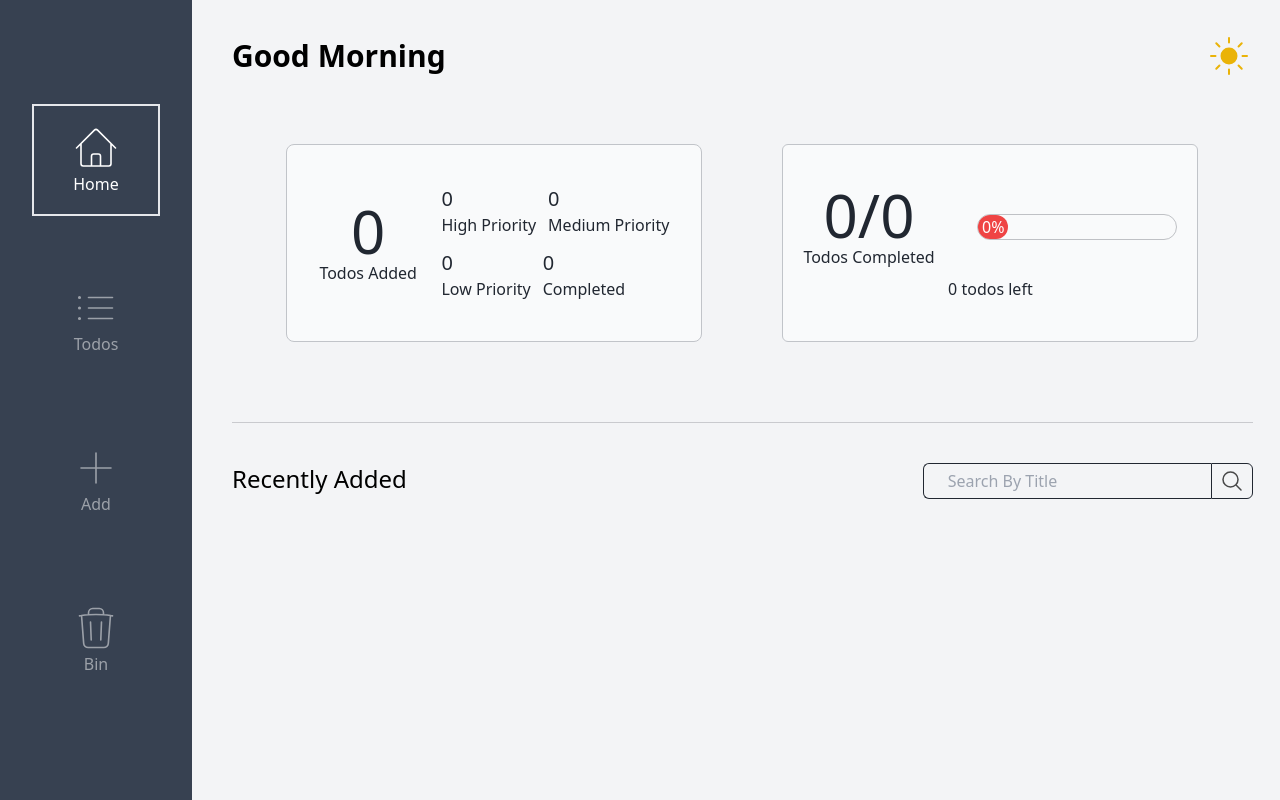
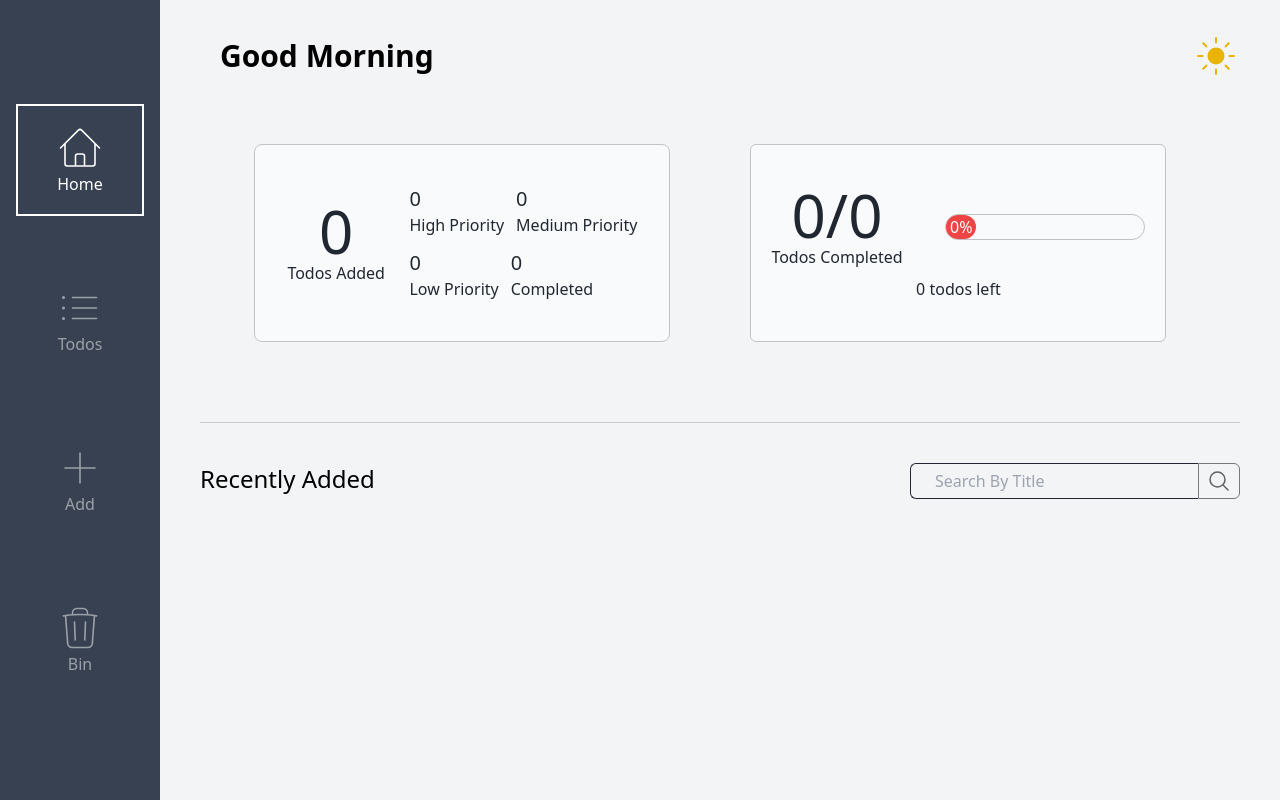
Before and after one commit to anonymous6299/ReactTodoApp, a React (Vite) app in the folder ReactApp/: page / in a window 1280 px wide. Built offline with nearby package versions, Linux system fonts and the light colour scheme.

Commit message:
RespInit

```diff
--- a/ReactApp/ContextAPI/ContextState.jsx
+++ b/ReactApp/ContextAPI/ContextState.jsx
@@ -1,5 +1,5 @@
 import { useEffect, useState } from "react";
-import context from "./ContextIniit";
+import context from "./ContextInit";
 
 const ContextState = (props) => {
     const [Mode, setMode] = useState("light");
@@ -8,7 +8,10 @@ const ContextState = (props) => {
     const [CardBg, setCardBg] = useState("#F9FAFB");
     const [CardClr, setCardClr] = useState("#212731");
     const [TodoNavBdr, setTodoNavBdr] = useState("black");
-    const [FormUI, setFormUI] = useState({bg:"#F9FAFB",text:"#1F2937",border:"#D1D5DB",FocBdr:"#B8BDC6"})
+    const [FormUI, setFormUI] = useState({bg:"#F9FAFB",text:"#1F2937",border:"#D1D5DB",FocBdr:"#B8BDC6"});
+    const [SideNavUI, setSideNavUI] = useState({bg:"#374151",text:"white",btnbdr:"white"});
+    const [HomeBtmFrmBdr, setHomeBtmFrmBdr] = useState("#212731");
+    const [SideNavLft, setSideNavLft] = useState(40)
     const ToggleToDark = () => {
         document.body.style.backgroundColor = "#121212"
         document.body.style.color="#F3F4F6";
@@ -21,6 +24,10 @@ const ContextState = (props) => {
             border:"#4A4A4A",
             FocBdr:"#B8BDC6"
         })
+        setSideNavUI({
+            bg:"#121212",text:"white",btnbdr:"white"
+        })
+        setHomeBtmFrmBdr("#F3F4F6")
     }
     const ToggleToLight = () => {
         document.body.style.backgroundColor = "#F3F4F6";
@@ -34,6 +41,8 @@ const ContextState = (props) => {
             border:"#D1D5DB",
             FocBdr:"#B8BDC6"
         })
+        setSideNavUI({bg:"#374151",text:"white",btnbdr:"white"});
+        setHomeBtmFrmBdr("#212731")
     }
     const ToogleMode = () => {
         if (Mode === "light") {
@@ -80,7 +89,9 @@ const ContextState = (props) => {
                 CardBg,
                 CardClr,
                 TodoNavBdr,
-                FormUI
+                FormUI,
+                SideNavUI,
+                HomeBtmFrmBdr,
             }
         }>
             {props.children}
--- a/ReactApp/components/AddTodo.jsx
+++ b/ReactApp/components/AddTodo.jsx
@@ -1,7 +1,7 @@
 import { useContext, useEffect, useState } from 'react'
 import SideNav from './SideNav'
 import Toast from './Toast';
-import context from '../ContextAPI/ContextIniit';
+import context from '../ContextAPI/ContextInit';
 
 const AddTodo = () => {
     const [Input, setInput] = useState({ id: "", title: "", deadlineDate: "",deadlineTime:"23:59",deadlineDay:"", desc: "", priority: "",completed:false});
--- a/ReactApp/components/Home.jsx
+++ b/ReactApp/components/Home.jsx
@@ -2,34 +2,49 @@ import { useContext, useEffect, useState } from 'react'
 import TodoStat from './TodoStat'
 import TodoCompleted from './TodoCompleted'
 import HomeBottomSec from './HomeBottomSec'
-import context from '../ContextAPI/ContextIniit'
+import context from '../ContextAPI/ContextInit'
 
 const Home = () => {
     const Context = useContext(context);
-    const {ToogleMode,DisplayLight,DisplayDark} = Context;
+    const { ToogleMode, DisplayLight, DisplayDark } = Context;
     const [Todos, setTodos] = useState([]);
     useEffect(() => {
         if (JSON.parse(localStorage.getItem("todo"))) {
             setTodos(JSON.parse(localStorage.getItem("todo")));
         }
     }, [])
+    const toogleLeft = () => {
+        console.log(document.getElementById("SideNav").style)
+        if (document.getElementById("SideNav").style.left==="-10rem") {
 
+            document.getElementById("SideNav").style.left="0rem"
+        }
+        else{
+            document.getElementById("SideNav").style.left="-10rem"
+        }
+    }
     return (
         <>
             <div className='flex items-center w-full justify-between pt-8 px-10'>
-                <p className='text-3xl font-semibold'>Good Morning</p>
+                <div className="flex items-center space-x-5">
+                    <svg xmlns="http://www.w3.org/2000/svg" fill="none" viewBox="0 0 24 24" strokeWidth={1.5} stroke="currentColor" className={`size-10 border border-black px-2 py-1 rounded-md hidden max-[1025px]:block cursor-pointer`} onClick={toogleLeft}>
+                        <path strokeLinecap="round" strokeLinejoin="round" d="M3.75 6.75h16.5M3.75 12h16.5m-16.5 5.25h16.5" />
+                    </svg>
+
+                    <p className='text-3xl font-semibold'>Good Morning</p>
+                </div>
                 <div className='flex items-center'>
-                <svg xmlns="http://www.w3.org/2000/svg" fill="#eab308" viewBox="0 0 24 24" strokeWidth={1} stroke="#eab308" className={`size-12 ${DisplayLight?"block":"hidden"}`} onClick={ToogleMode}>
-                    <path strokeLinecap="round" strokeLinejoin="round" d="M12 3v2.25m6.364.386-1.591 1.591M21 12h-2.25m-.386 6.364-1.591-1.591M12 18.75V21m-4.773-4.227-1.591 1.591M5.25 12H3m4.227-4.773L5.636 5.636M15.75 12a3.75 3.75 0 1 1-7.5 0 3.75 3.75 0 0 1 7.5 0Z" />
-                </svg>
-                <svg xmlns="http://www.w3.org/2000/svg" fill="white" viewBox="0 0 24 24" strokeWidth={1} stroke="white" className={`size-10 ${DisplayDark?"block":"hidden"}`} onClick={ToogleMode}>
-                    <path strokeLinecap="round" strokeLinejoin="round" d="M21.752 15.002A9.72 9.72 0 0 1 18 15.75c-5.385 0-9.75-4.365-9.75-9.75 0-1.33.266-2.597.748-3.752A9.753 9.753 0 0 0 3 11.25C3 16.635 7.365 21 12.75 21a9.753 9.753 0 0 0 9.002-5.998Z" />
-                </svg>
+                    <svg xmlns="http://www.w3.org/2000/svg" fill="#eab308" viewBox="0 0 24 24" strokeWidth={1} stroke="#eab308" className={`size-12 ${DisplayLight ? "block" : "hidden"}`} onClick={ToogleMode}>
+                        <path strokeLinecap="round" strokeLinejoin="round" d="M12 3v2.25m6.364.386-1.591 1.591M21 12h-2.25m-.386 6.364-1.591-1.591M12 18.75V21m-4.773-4.227-1.591 1.591M5.25 12H3m4.227-4.773L5.636 5.636M15.75 12a3.75 3.75 0 1 1-7.5 0 3.75 3.75 0 0 1 7.5 0Z" />
+                    </svg>
+                    <svg xmlns="http://www.w3.org/2000/svg" fill="white" viewBox="0 0 24 24" strokeWidth={1} stroke="white" className={`size-10 ${DisplayDark ? "block" : "hidden"}`} onClick={ToogleMode}>
+                        <path strokeLinecap="round" strokeLinejoin="round" d="M21.752 15.002A9.72 9.72 0 0 1 18 15.75c-5.385 0-9.75-4.365-9.75-9.75 0-1.33.266-2.597.748-3.752A9.753 9.753 0 0 0 3 11.25C3 16.635 7.365 21 12.75 21a9.753 9.753 0 0 0 9.002-5.998Z" />
+                    </svg>
                 </div>
 
             </div>
 
-            <div className='dashboard mt-16 px-10 flex justify-center w-[86vw] space-x-20'>
+            <div className='dashboard mt-16 px-10 flex justify-center w-[86vw] space-x-20 max-[1086px]:space-x-6 max-[1025px]:w-full max-[885px]:flex-col max-[885px]:items-center max-[885px]:space-x-0 max-[885px]:space-y-6'>
                 <TodoStat todos={Todos} />
                 <TodoCompleted todos={Todos} />
             </div>
--- a/ReactApp/components/HomeBottomSec.jsx
+++ b/ReactApp/components/HomeBottomSec.jsx
@@ -1,10 +1,13 @@
-import  { useEffect, useState } from 'react'
+import  { useContext, useEffect, useState } from 'react'
 import Todo from './Todo'
+import context from '../ContextAPI/ContextInit';
 const HomeBottomSec = (props) => {
     const [Arr, setArr] = useState([]);
     const [Input, setInput] = useState("");
     const [Todos, setTodos] = useState([]);
     const [SearchResult, setSearchResult] = useState(null);
+    const Context = useContext(context);
+    const {HomeBtmFrmBdr} = Context;
     useEffect(() => {
         const todos = props.todos;
         setTodos(todos);
@@ -29,12 +32,12 @@ const HomeBottomSec = (props) => {
     }
     return (
         <div className="pr-10">
-            <div className='flex w-full justify-between'>
-                <p className='text-2xl font-medium mx-10'>Recently Added</p>
-                <div className="search flex">
-                    <input type="text" placeholder='Search By Title' className='bg-transparent border border-[#212731] w-[18rem] h-9 rounded-l-md px-6 focus:outline-none focus:border-2 border-r-0' name='todo' value={Input} onChange={onChange} autoComplete='off'/>
-                    <button className='border border-[#212731] rounded-r-md px-2' onClick={onClick}>
-                        <svg xmlns="http://www.w3.org/2000/svg" fill="none" viewBox="0 0 24 24" strokeWidth={1.5} stroke="currentColor" className="size-6 opacity-70 hover:opacity-100">
+            <div className='flex w-full justify-between max-[394px]:flex-col'>
+                <p className='text-2xl font-medium mx-10 max-[477px]:text-lg max-[434px]:mx-5'>Recently Added</p>
+                <div className="search flex max-[394px]:m-5 ">
+                    <input type="text" placeholder='Search By Title' className='bg-transparent border w-[18rem] h-9 max-[621px]:w-[9rem] max-[621px]:px-3 rounded-l-md px-6 focus:outline-none focus:border-2 border-r-0' name='todo' value={Input} onChange={onChange} autoComplete='off' style={{borderColor:HomeBtmFrmBdr}}/>
+                    <button className='border rounded-r-md px-2 disabled:opacity-60 opacity-80 hover:opacity-100' onClick={onClick} style={{borderColor:HomeBtmFrmBdr}} disabled={Input===""}>
+                        <svg xmlns="http://www.w3.org/2000/svg" fill="none" viewBox="0 0 24 24" strokeWidth={1.5} stroke="currentColor" className="size-6">
                             <path strokeLinecap="round" strokeLinejoin="round" d="m21 21-5.197-5.197m0 0A7.5 7.5 0 1 0 5.196 5.196a7.5 7.5 0 0 0 10.607 10.607Z" />
                         </svg>
                     </button>
--- a/ReactApp/components/SideNav.jsx
+++ b/ReactApp/components/SideNav.jsx
@@ -1,31 +1,35 @@
+import { useContext } from "react";
 import { useNavigate,useLocation } from "react-router-dom";
+import context from "../ContextAPI/ContextInit";
 const SideNav = () => {
     const navigate = useNavigate();
     const location = useLocation();
+    const Context = useContext(context);
+    const{SideNavUI}=Context;
     return (
         <>
-            <div className='SideNav bg-[#374151] flex flex-col w-fit h-[100vh] px-8 space-y-12 py-10 justify-center z-20 relative'>
-                <button className={`text-white h-28 w-32 flex flex-col items-center  justify-center hover:border-2 ${location.pathname==="/"?"border-2 ":"opacity-50 border-0"}`} onClick={()=>{navigate("/")}}>
+            <div className={`flex flex-col w-fit h-[100vh] px-8 space-y-12 py-10 justify-center z-20 relative max-[1368px]:px-4 ${localStorage.getItem("TodoAppMode")==="dark"?"border border-l-0 border-t-0 border-b-0":"border-0"} max-[1025px]:absolute max-[1025px]:-left-40`} style={{backgroundColor:SideNavUI.bg,color:SideNavUI.text}} id="SideNav">
+                <button className={`h-28 w-32 flex flex-col items-center max-[1140px]:h-20 max-[1140px]:w-28 justify-center hover:border-2 ${location.pathname==="/"?"border-2 ":"opacity-50 border-0"}`} onClick={()=>{navigate("/")}} style={{borderColor:SideNavUI.btnbdr}}>
                     <svg xmlns="http://www.w3.org/2000/svg" fill="none" viewBox="0 0 24 24" strokeWidth={0.8} stroke="currentColor" className="size-12">
                         <path strokeLinecap="round" strokeLinejoin="round" d="m2.25 12 8.954-8.955c.44-.439 1.152-.439 1.591 0L21.75 12M4.5 9.75v10.125c0 .621.504 1.125 1.125 1.125H9.75v-4.875c0-.621.504-1.125 1.125-1.125h2.25c.621 0 1.125.504 1.125 1.125V21h4.125c.621 0 1.125-.504 1.125-1.125V9.75M8.25 21h8.25" />
                     </svg>
 
                     <p>Home</p>
                 </button>
-                <button className={`text-white h-28 w-32 flex flex-col items-center  justify-center hover:border-2 ${location.pathname==="/AllTodos"?"opacity-100 border-2":"opacity-50"}`} onClick={()=>{navigate("/AllTodos")}}>
+                <button className={`h-28 w-32 flex flex-col items-center max-[1140px]:h-20 max-[1140px]:w-28 justify-center hover:border-2 ${location.pathname==="/AllTodos"?"opacity-100 border-2":"opacity-50"}`} onClick={()=>{navigate("/AllTodos")}} style={{borderColor:SideNavUI.btnbdr}}>
                     <svg xmlns="http://www.w3.org/2000/svg" fill="none" viewBox="0 0 24 24" strokeWidth={0.8} stroke="currentColor" className="size-12">
                         <path strokeLinecap="round" strokeLinejoin="round" d="M8.25 6.75h12M8.25 12h12m-12 5.25h12M3.75 6.75h.007v.008H3.75V6.75Zm.375 0a.375.375 0 1 1-.75 0 .375.375 0 0 1 .75 0ZM3.75 12h.007v.008H3.75V12Zm.375 0a.375.375 0 1 1-.75 0 .375.375 0 0 1 .75 0Zm-.375 5.25h.007v.008H3.75v-.008Zm.375 0a.375.375 0 1 1-.75 0 .375.375 0 0 1 .75 0Z" />
                     </svg>
 
                     <p>Todos</p>
                 </button>
-                <button className={`text-white h-28 w-32 flex flex-col items-center  justify-center hover:border-2 ${location.pathname==="/addTodo"?"opacity-100 border-2":"opacity-50"}`} onClick={()=>{navigate("/addTodo")}}>
+                <button className={`h-28 w-32 flex flex-col items-center max-[1140px]:h-20 max-[1140px]:w-28 justify-center hover:border-2 ${location.pathname==="/addTodo"?"opacity-100 border-2":"opacity-50"}`} onClick={()=>{navigate("/addTodo")}} style={{borderColor:SideNavUI.btnbdr}}>
                     <svg xmlns="http://www.w3.org/2000/svg" fill="none" viewBox="0 0 24 24" strokeWidth={0.8} stroke="currentColor" className="size-12">
                         <path strokeLinecap="round" strokeLinejoin="round" d="M12 4.5v15m7.5-7.5h-15" />
                     </svg>
                     <p>Add</p>
                 </button>
-                <button className={`text-white h-28 w-32 flex flex-col items-center  justify-center ${location.pathname==="/bin"?"opacity-100 border-2":"opacity-50 hover:border-2"}`} onClick={()=>{navigate("/bin")}}>
+                <button className={`h-28 w-32 flex flex-col items-center max-[1140px]:h-20 max-[1140px]:w-28 justify-center ${location.pathname==="/bin"?"opacity-100 border-2":"opacity-50 hover:border-2"}`} onClick={()=>{navigate("/bin")}} style={{borderColor:SideNavUI.btnbdr}}>
                     <svg xmlns="http://www.w3.org/2000/svg" fill="none" viewBox="0 0 24 24" strokeWidth={0.8} stroke="currentColor" className="size-12">
                         <path strokeLinecap="round" strokeLinejoin="round" d="m14.74 9-.346 9m-4.788 0L9.26 9m9.968-3.21c.342.052.682.107 1.022.166m-1.022-.165L18.16 19.673a2.25 2.25 0 0 1-2.244 2.077H8.084a2.25 2.25 0 0 1-2.244-2.077L4.772 5.79m14.456 0a48.108 48.108 0 0 0-3.478-.397m-12 .562c.34-.059.68-.114 1.022-.165m0 0a48.11 48.11 0 0 1 3.478-.397m7.5 0v-.916c0-1.18-.91-2.164-2.09-2.201a51.964 51.964 0 0 0-3.32 0c-1.18.037-2.09 1.022-2.09 2.201v.916m7.5 0a48.667 48.667 0 0 0-7.5 0" />
                     </svg>
--- a/ReactApp/components/TodoCompleted.jsx
+++ b/ReactApp/components/TodoCompleted.jsx
@@ -1,5 +1,5 @@
 import { useContext, useEffect, useState } from 'react'
-import context from '../ContextAPI/ContextIniit';
+import context from '../ContextAPI/ContextInit';
 
 const TodoCompleted = (props) => {
     const [CTodos, setCTodos] = useState([]);
@@ -18,7 +18,7 @@ const TodoCompleted = (props) => {
     }, [props.todos])
 
     return (
-        <div className='TodoStatCard border border-[#c1c4c9] rounded-md h-fit w-[26rem] py-10 px-5 flex flex-col hover:shadow-lg' style={{backgroundColor:CardBg,color:CardClr}} id='todos1'>
+        <div className={`TodoStatCard border border-[#c1c4c9] rounded-md h-fit w-[26rem] py-10 px-5 flex flex-col hover:shadow-lg ${localStorage.getItem("TodoAppMode")==="light"?"hover:shadow-gray-200":"hover:shadow-gray-700"} max-[885px]:w-full max-[455px]:w-[20rem]`} style={{backgroundColor:CardBg,color:CardClr}} id='todos1'>
             <div className='flex justify-between'>
                 <div className='todosCompleted w-fit flex flex-col justify-center'>
                     <p className='text-6xl w-fit font-medium mx-auto'>{CTodos.length}/{props.todos.length}</p>
--- a/ReactApp/components/TodoStat.jsx
+++ b/ReactApp/components/TodoStat.jsx
@@ -1,5 +1,5 @@
 import { useContext, useEffect, useState } from 'react'
-import context from '../ContextAPI/ContextIniit';
+import context from '../ContextAPI/ContextInit';
 
 const TodoStat = (props) => {
     const Context=useContext(context)
@@ -29,9 +29,9 @@ const TodoStat = (props) => {
     }, [props.todos])
 
     return (
-        <div className='TodoStatCard border border-[#c1c4c9] rounded-lg h-fit w-[26rem] py-10 px-8 flex justify-between hover:shadow-lg' id='todos2' style={{backgroundColor:CardBg,color:CardClr}}>
+        <div className={`TodoStatCard border border-[#c1c4c9] rounded-lg h-fit w-[26rem] py-10 px-8 flex justify-between hover:shadow-lg ${localStorage.getItem("TodoAppMode")==="light"?"hover:shadow-gray-200":"hover:shadow-gray-700"} max-[885px]:w-full max-[455px]:w-[20rem]`} id='todos2' style={{backgroundColor:CardBg,color:CardClr}}>
             <div className='todosAdded w-fit flex flex-col justify-center'>
-                <p className='text-6xl w-fit font-medium mx-auto'>{props.todos.length}</p>
+                <p className='text-6xl font-medium text-center'>{props.todos.length}</p>
                 <p className='font-medium w-fit'>Todos Added</p>
             </div>
             <div className='priorityTodo w-fit flex flex-col space-y-3 justify-center'>
--- a/ReactApp/components/Todos.jsx
+++ b/ReactApp/components/Todos.jsx
@@ -3,7 +3,7 @@ import SideNav from './SideNav'
 import Todo from './Todo'
 import { useNavigate } from 'react-router-dom'
 import Toast from './Toast'
-import context from '../ContextAPI/ContextIniit'
+import context from '../ContextAPI/ContextInit'
 const Todos = () => {
     const Context = useContext(context);
     const { TodoNavBdr } = Context;
--- a/ReactApp/index.html
+++ b/ReactApp/index.html
@@ -6,7 +6,7 @@
     <meta name="viewport" content="width=device-width, initial-scale=1.0" />
     <title>Todos</title>
   </head>
-  <body class="bg-[#F3F4F6] overflow-x-hidden overflow-y-hidden">
+  <body class="bg-[#F3F4F6] overflow-x-hidden overflow-y-hidden max-[885px]:overflow-y-scroll">
     <div id="root"></div>
     <script type="module" src="/src/main.jsx"></script>
   </body>
--- a/ReactApp/src/App.jsx
+++ b/ReactApp/src/App.jsx
@@ -7,7 +7,7 @@ function App() {
   return (
     <div className="flex">
     <div><SideNav/></div>
-    <div><Home/></div>
+    <div className="w-full"><Home/></div>
     </div>
   )
 }
```
Also changed, not shown: ReactApp/ContextAPI/ContextInit.jsx (renamed from ReactApp/ContextAPI/ContextIniit.jsx).
